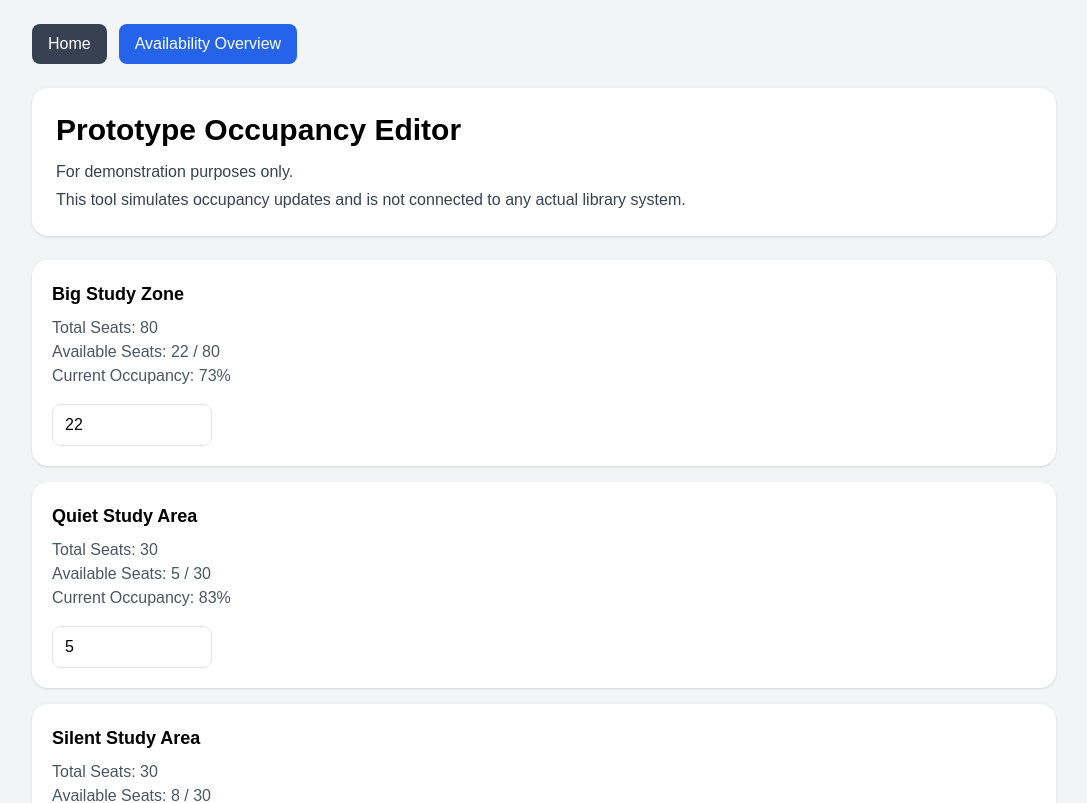
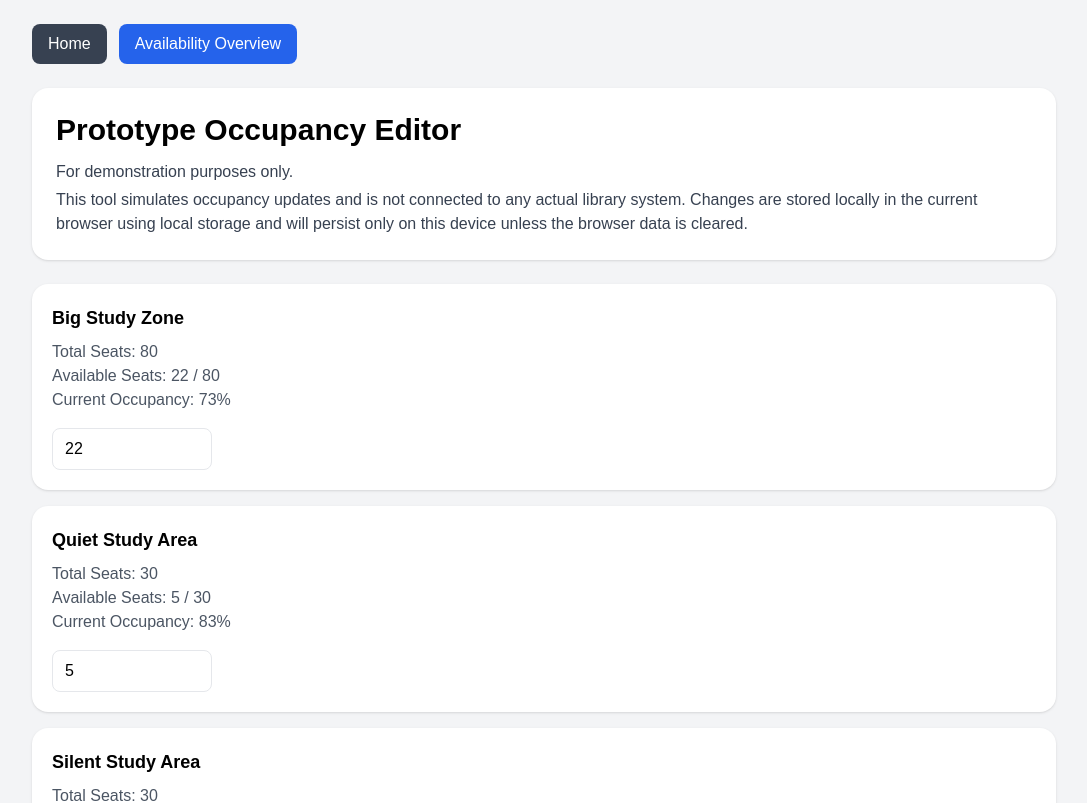
Before and after one commit to jerry1234s/Library-Seat-Status-Checking-Tool, a React (Vite) app: page /simulator in a window 1280 px wide. Shown: the top 803 px of the page, without its empty margins (96-1183 px from the left). Built offline with nearby package versions, Linux system fonts and the light colour scheme.

Commit message:
Update occupancy simulator description for clarity
Clarified that changes are stored locally in the browser using local storage.

```diff
--- a/src/pages/OccupancySimulator.jsx
+++ b/src/pages/OccupancySimulator.jsx
@@ -149,6 +149,9 @@ function OccupancySimulator() {
             <p>
               This tool simulates occupancy updates and
               is not connected to any actual library system.
+              Changes are stored locally in the current browser
+              using local storage and will persist only on
+              this device unless the browser data is cleared.
             </p>
 
           </div>
```
